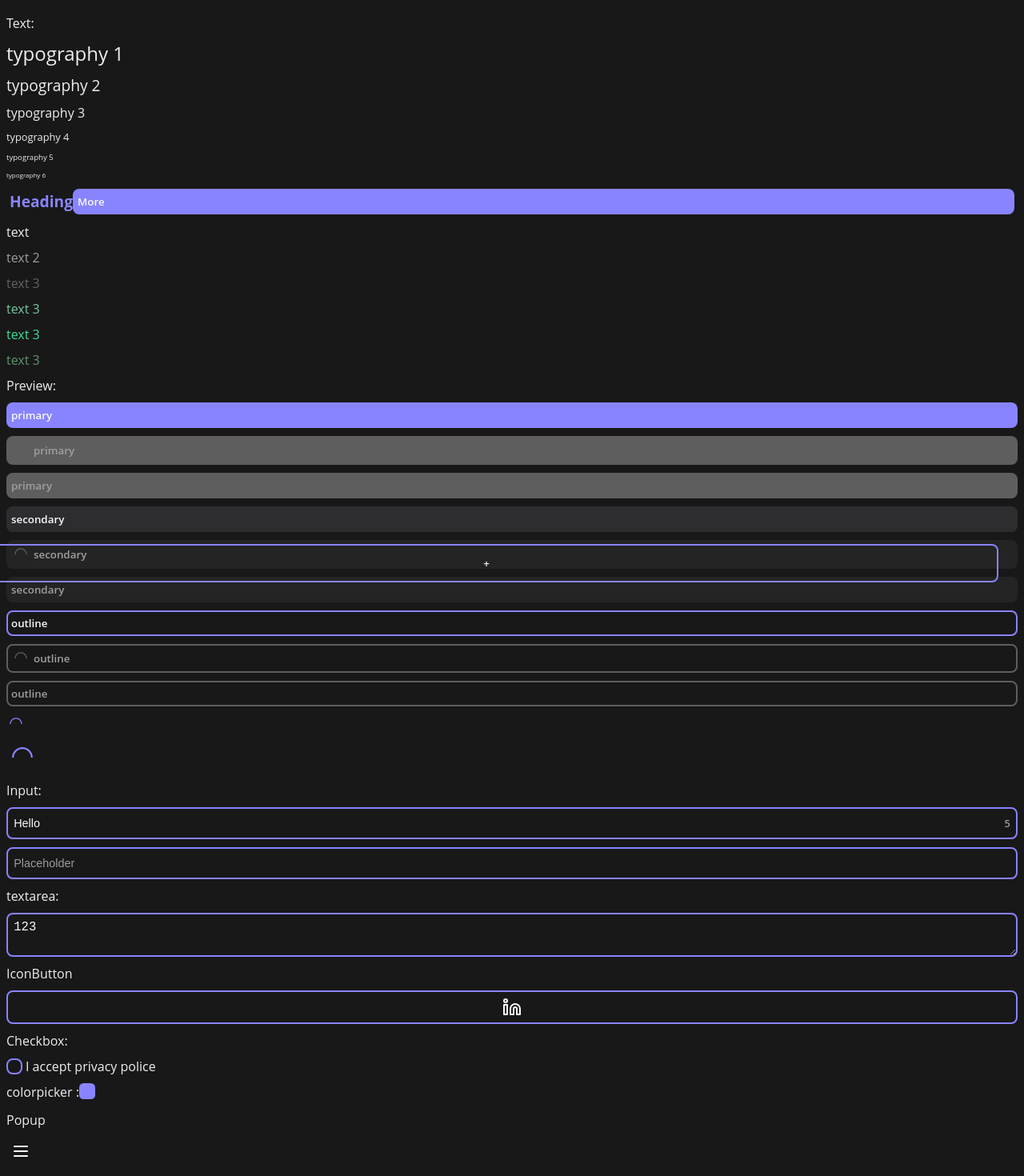
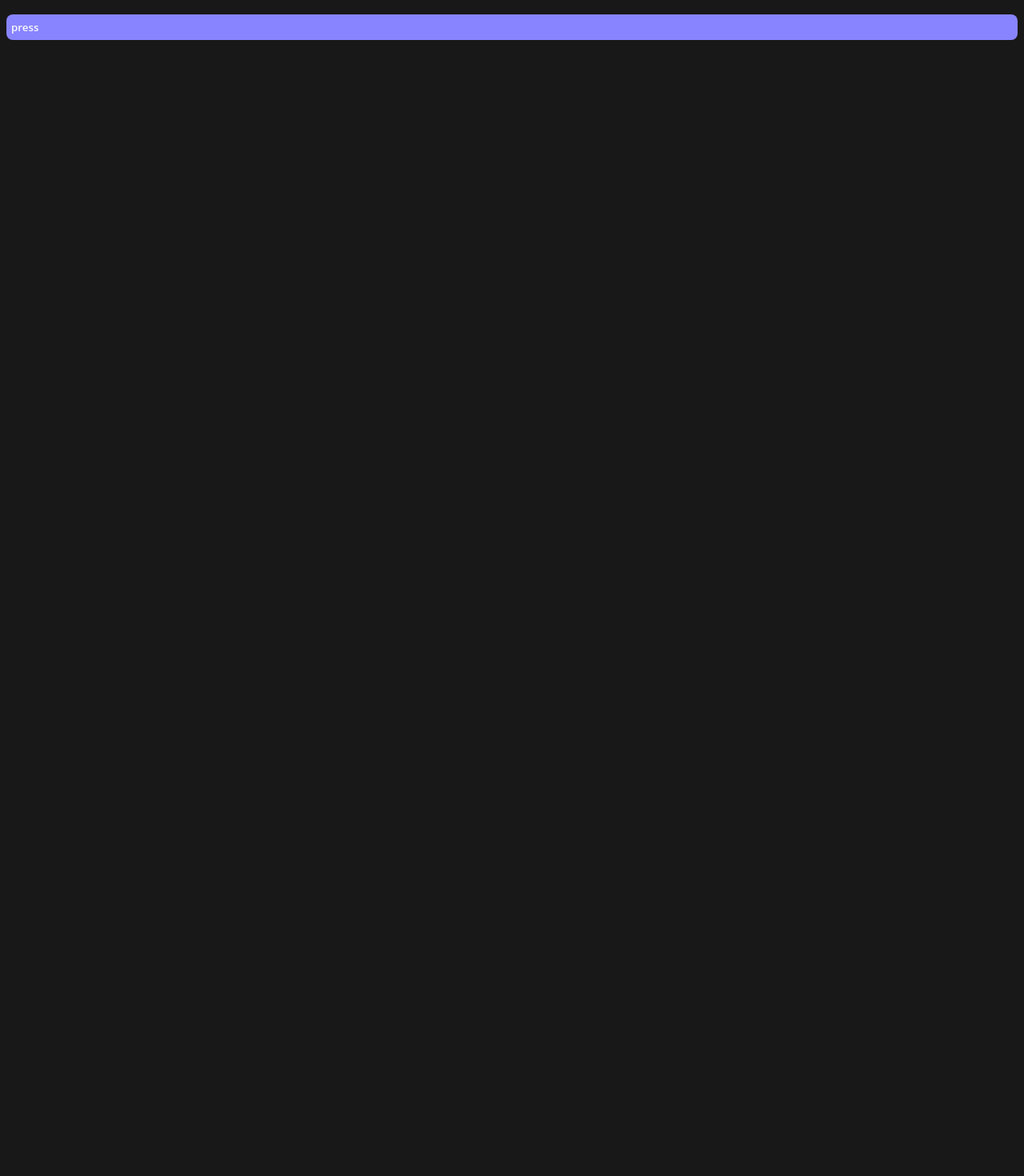
Before and after one commit to omniroot/yui-uikit, a React (Vite) app: page / in a window 1280 px wide. Shown: the part 40-1510 px from the top of the page at 80% size. After the commit the page ends 800 px from the top, so only its background shows below. Built offline with nearby package versions, Linux system fonts and the light colour scheme.

Commit message:
clear app.tsx

```diff
--- a/src/App.tsx
+++ b/src/App.tsx
@@ -1,34 +1,8 @@
-import { Button } from "lib";
 import styles from "./App.module.css";
-import { Spinner } from "lib/components/Spinner/Spinner";
-import { Input } from "lib/components/Input/Input";
-import { Typography } from "lib/components/Typography/Typography";
-import { IconButton } from "lib/components/IconButton/IconButton";
-import { Checkbox } from "lib/components/Checkbox/Checkbox";
-import { FAB } from "lib/components/FAB/FAB";
-import {
-  Medal,
-  Linkedin,
-  MenuIcon,
-  Home,
-  PersonStanding,
-  DoorClosed,
-} from "lucide-react";
-import { TextArea } from "lib/components/TextArea/TextArea";
-import { Header } from "lib/components/Header/Header";
-import { ColorPicker } from "lib/components/ColorPicker/ColorPicker";
-import { Popup } from "lib/components/Popup/Popup";
-import { useState } from "react";
-import { Modal } from "lib/components/Modal/Modal";
+import { Button, Header, Popup, Typography } from "lib";
+import { DoorClosed, Home, MenuIcon } from "lucide-react";
 
 function App() {
-  const [isModal, setIsModal] = useState(false);
-  const toggleModal = () => {
-    setIsModal((prev) => !prev);
-  };
-  const onClickHandler = () => {
-    alert(1);
-  };
   return (
     <div className={styles.App}>
       <Header
@@ -59,96 +33,7 @@ function App() {
           </Popup>
         }
       />
-      <span>Text:</span>
-      <Typography size="h1">typography 1</Typography>
-      <Typography size="h2">typography 2</Typography>
-      <Typography size="h3">typography 3</Typography>
-      <Typography size="h4">typography 4</Typography>
-      <Typography size="h5">typography 5</Typography>
-      <Typography size="h6">typography 6</Typography>
-      <Typography.Heading rightSlot={<Button>More</Button>}>
-        Heading
-      </Typography.Heading>
-      <span style={{ color: "var(--yui-color-lightgray)" }}>text</span>
-      <span style={{ color: "var(--yui-color-gray)" }}>text 2</span>
-      <span style={{ color: "var(--yui-color-darkgray)" }}>text 3</span>
-      <span style={{ color: "var(--yui-color-lightgreen)" }}>text 3</span>
-      <span style={{ color: "var(--yui-color-green)" }}>text 3</span>
-      <span style={{ color: "var(--yui-color-darkgreen)" }}>text 3</span>
-      <span>Preview:</span>
-      <Button onClick={onClickHandler} variant="primary">
-        primary
-      </Button>
-      <Button onClick={onClickHandler} variant="primary" loading>
-        primary
-      </Button>
-      <Button onClick={onClickHandler} variant="primary" disabled>
-        primary
-      </Button>
-      <Button onClick={onClickHandler} variant="secondary">
-        secondary
-      </Button>
-      <Button onClick={onClickHandler} variant="secondary" loading>
-        secondary
-      </Button>
-      <Button onClick={onClickHandler} variant="secondary" disabled>
-        secondary
-      </Button>
-      <Button onClick={onClickHandler} variant="outline">
-        outline
-      </Button>
-      <Button onClick={onClickHandler} variant="outline" loading>
-        outline
-      </Button>
-      <Button onClick={onClickHandler} variant="outline" disabled>
-        outline
-      </Button>
-      {/* from test branch */}
-      <Spinner variant="small" />
-      <Spinner variant="standart" />
-      {/* <Loader variant="fullscreen" /> */}
-
-      <span>Input:</span>
-      <Input
-        onChangeCallback={(text) => console.log("chnage:", text)}
-        onSubmit={(text) => console.log("submit:", text)}
-        initialValue="Hello"
-      />
-      <Input symbolCount={false} />
-      <span>textarea:</span>
-      <TextArea>123</TextArea>
-      <span>IconButton</span>
-      <IconButton onClick={() => alert("Icon Button Clicked!")}>
-        <Linkedin />
-      </IconButton>
-      <span>Checkbox:</span>
-      <Checkbox onChangeCallback={() => console.log("checkbox changed")}>
-        I accept privacy police
-      </Checkbox>
-      <span style={{ display: "flex" }}>
-        colorpicker :<ColorPicker />
-      </span>
-      <span>Popup</span>
-      <Popup
-        listItems={[{ id: "1", icon: <Home />, title: "Home" }]}
-        position="right"
-      >
-        <MenuIcon />
-      </Popup>
-      {!isModal && <FAB onClick={toggleModal} />}
-      {isModal && (
-        <Modal
-          titleSlot={"Add task"}
-          rightSlot={
-            <Button variant="outline" onClick={toggleModal}>
-              Cancel
-            </Button>
-          }
-          closeCallback={toggleModal}
-        >
-          123
-        </Modal>
-      )}
+      <Button>press</Button>
     </div>
   );
 }
```
